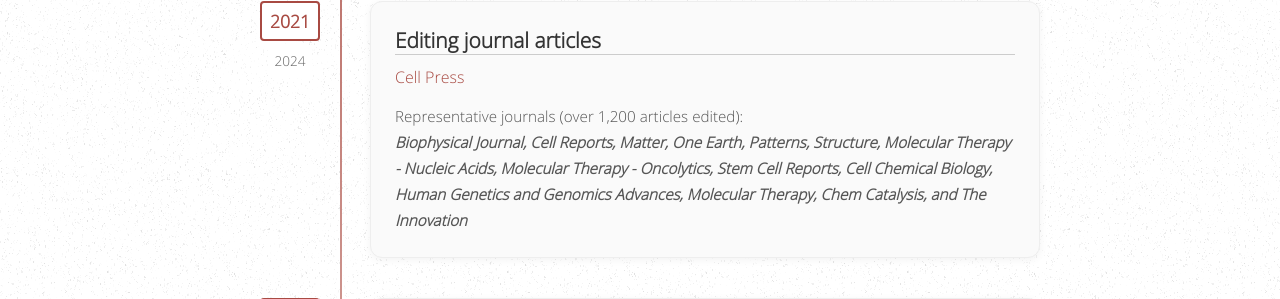
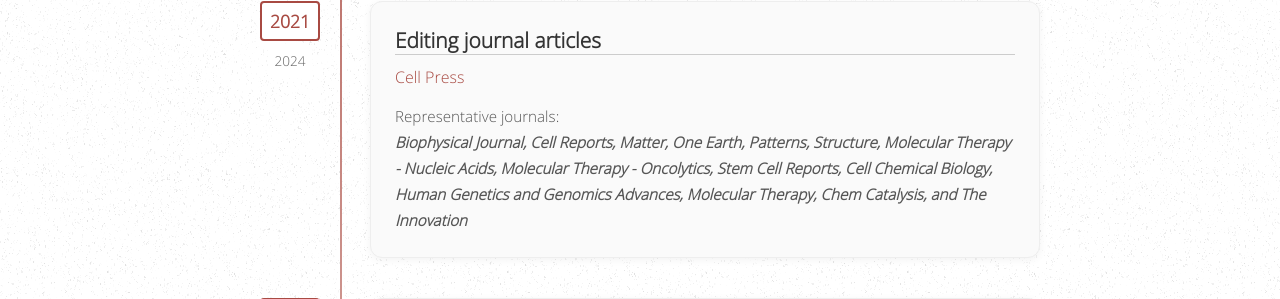
Before and after one commit to pianosuki/goatmountainview.com, a Flask app: page /portfolio in a window 1280 px wide. Shown: the part 1262-1561 px from the top of the page. Run offline with Flask 3, Linux system fonts and the light colour scheme; data that the repository does not hold is empty; parts of the project's set-up code (start-up, migrations or seed data) failed here and were passed over.

Commit message:
updated portfolio text

```diff
--- a/app/templates/portfolio.html
+++ b/app/templates/portfolio.html
@@ -81,7 +81,7 @@
                     <div class="timeline-content">
                         <h3 class="timeline-role">Editing journal articles</h3>
                         <p class="timeline-employer">Cell Press</p>
-                        <p class="timeline-description">Representative journals (over 1,200 articles edited):</p>
+                        <p class="timeline-description">Representative journals:</p>
                         <p class="timeline-description">
                             <i><b>Biophysical Journal, Cell Reports, Matter, One Earth, Patterns,
                             Structure, Molecular Therapy - Nucleic Acids, Molecular Therapy - Oncolytics, Stem Cell Reports,
```
